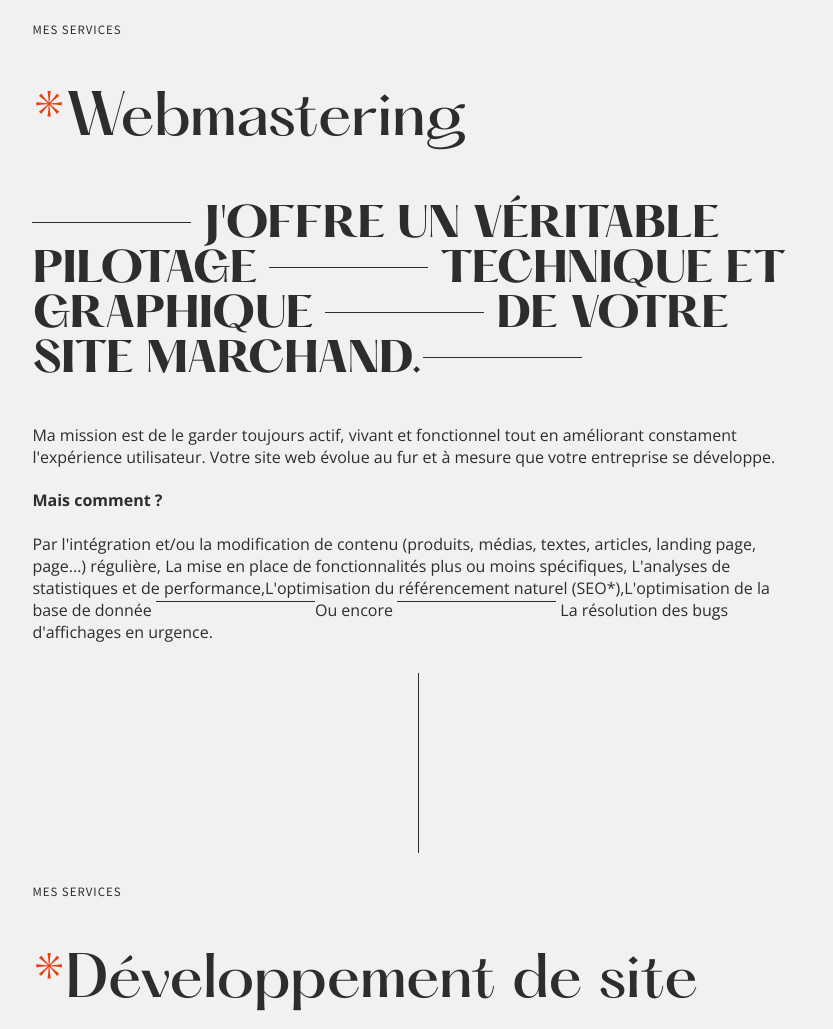
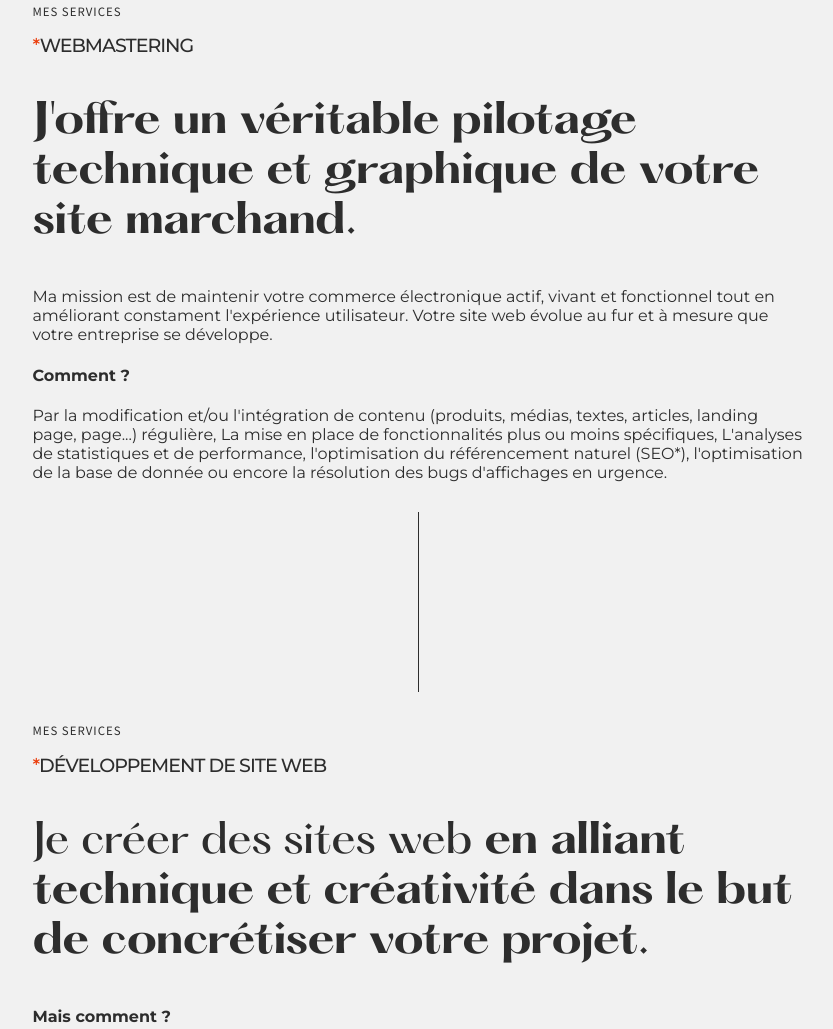
Before and after one commit to AlexandraBarbier/devwebdesign, a plain HTML site: page index.html in a window 1280 px wide. Shown: the part 838-1867 px from the top of the page, without its empty margins (222-1055 px from the left). Drawn offline with nearby package versions, Linux system fonts and the light colour scheme.

Commit message:
style again

```diff
--- a/index.html
+++ b/index.html
@@ -149,8 +149,8 @@
               </h1>
               <div class="center">
                 <p class="basicParagaph">
-                  J'aide les marques à développer leur commerce électronique et
-                  leur visibilité à travers des solutions web.
+                  J'aide les entreprises à développer leur commerce électronique
+                  et leur visibilité à travers des solutions web.
                 </p>
                 <!-- <h1 class="h-header">
                 <span class="serifItCoral txtLeft"
@@ -190,28 +190,30 @@
               </h2>
 
               <h3 class="services-heading">
-                <span class="line--h"></span> J'offre un véritable pilotage
-                <span class="line--h"></span> technique et graphique
-                <span class="line--h"></span> de votre site marchand.<span
-                  class="line--h"
-                ></span>
+                J'offre un véritable pilotage technique et graphique de votre
+                site marchand.
               </h3>
               <p>
-                Ma mission est de le garder toujours actif, vivant et
-                fonctionnel tout en améliorant constament l'expérience
-                utilisateur. Votre site web évolue au fur et à mesure que votre
-                entreprise se développe.
+                Ma mission est de
+                <strong
+                  >maintenir votre commerce électronique actif, vivant et
+                  fonctionnel</strong
+                >
+                tout en améliorant constament
+                <strong>l'expérience utilisateur.</strong> Votre site web évolue
+                au fur et à mesure que votre entreprise se développe.
               </p>
             </div>
-            <h4>Mais comment ?</h4>
+            <h4>Comment ?</h4>
 
-            Par l'intégration et/ou la modification de contenu (produits,
-            médias, textes, articles, landing page, page...) régulière, La mise
-            en place de fonctionnalités plus ou moins spécifiques, L'analyses de
-            statistiques et de performance,L'optimisation du référencement
-            naturel (SEO*),L'optimisation de la base de donnée
-            <span class="line--h"></span>Ou encore <span class="line--h"></span>
-            La résolution des bugs d'affichages en urgence.
+            Par la modification et/ou
+            <strong>l'intégration de contenu</strong> (produits, médias, textes,
+            articles, landing page, page...) régulière, La mise en place de
+            fonctionnalités plus ou moins spécifiques, L'analyses de
+            statistiques et de performance,
+            <strong>l'optimisation du référencement naturel</strong> (SEO*),
+            l'optimisation de la base de donnée ou encore
+            <strong>la résolution des bugs d'affichages en urgence.</strong>
           </div>
           <div class="b-line--center"></div>
 
@@ -222,9 +224,8 @@
             </h2>
 
             <h3 class="services-heading">
-              Je conçois <span class="line--h"></span> des sites web en alliant
-              technique et <span class="line--h"></span> créativité dans le but
-              de concrétiser <span class="line--h"></span> votre projet.
+              <strong>Je créer des sites web</strong> en alliant technique et
+              créativité dans le but de concrétiser votre projet.
             </h3>
 
             <h4>Mais comment ?</h4>
@@ -254,9 +255,8 @@
               </h2>
 
               <h3 class="services-heading">
-                J'exprime <span class="line--h"></span> vos idées, vos valeurs,
-                votre ADN en utilisant des outils de
-                <span class="line--h"></span> design graphique.
+                J'exprime vos idées, vos valeurs, votre ADN en utilisant des
+                outils de <strong>design graphique.</strong>
               </h3>
               <h4>Mais comment ?</h4>
               <ol>
--- a/style.css
+++ b/style.css
@@ -46,7 +46,7 @@ html {
 }
 
 body {
-  font-family: "Open Sans", inter, serif;
+  font-family: var(--bodyFont);
   font-weight: 400;
   font-style: normal;
   overflow-x: hidden !important;
@@ -232,9 +232,8 @@ main.s-home {
   font-size: 40px;
   font-family: "Hatton";
   font-weight: 700;
-  text-transform: uppercase;
+  text-transform: none;
   letter-spacing: 0;
-  line-height: 45px;
 }
 .b-content {
   position: relative;
@@ -303,7 +302,7 @@ main.s-home {
   }
   .h-header,
   h1 {
-    font-size: 24px !important;
+    font-size: 24px;
     line-height: 0;
     text-transform: uppercase;
     font-weight: 800;
@@ -617,15 +616,19 @@ img {
   margin: 30px 0;
   width: 100%;
 }
+h2.h-header {
+  font-family: "Montserrat";
+  letter-spacing: -1px;
+  text-transform: uppercase;
+  font-size: 19px;
+}
 @media only screen and (max-width: 60.85em) {
   main.s-home {
     margin: 0px !important;
   }
   .services-heading {
     font-size: 25px;
-    font-family: "Montserrat";
-    font-weight: 700;
-    text-transform: uppercase;
+    font-weight: 400;
     letter-spacing: 0;
   }
   .b-grid-row {
@@ -666,7 +669,6 @@ h1 {
 .h-header {
   font-family: "Hatton";
   font-size: 55px;
-  line-height: 76px;
   font-weight: 500;
   color: var(--black);
   text-transform: none;
@@ -679,3 +681,6 @@ h1 {
   font-size: 16px;
   text-transform: none;
 }
+.s-home strong {
+  font-weight: 400;
+}
```
